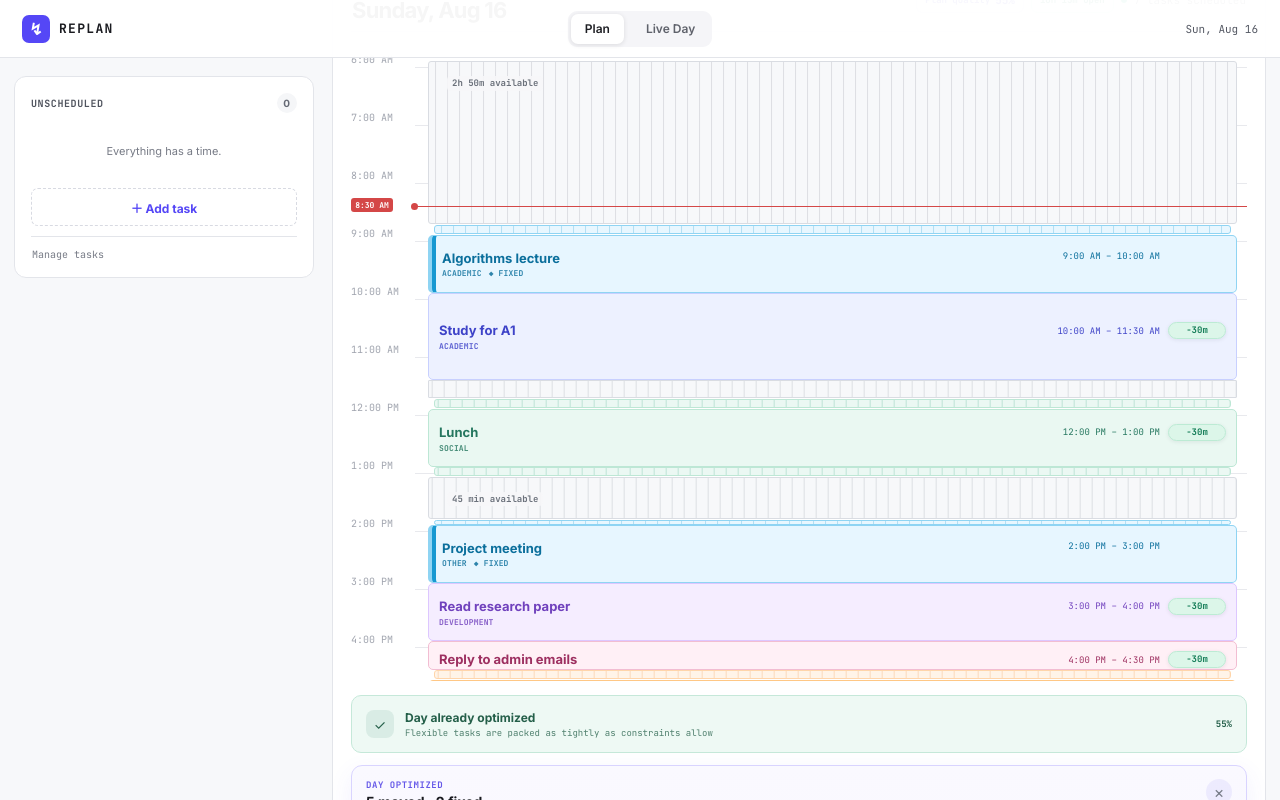
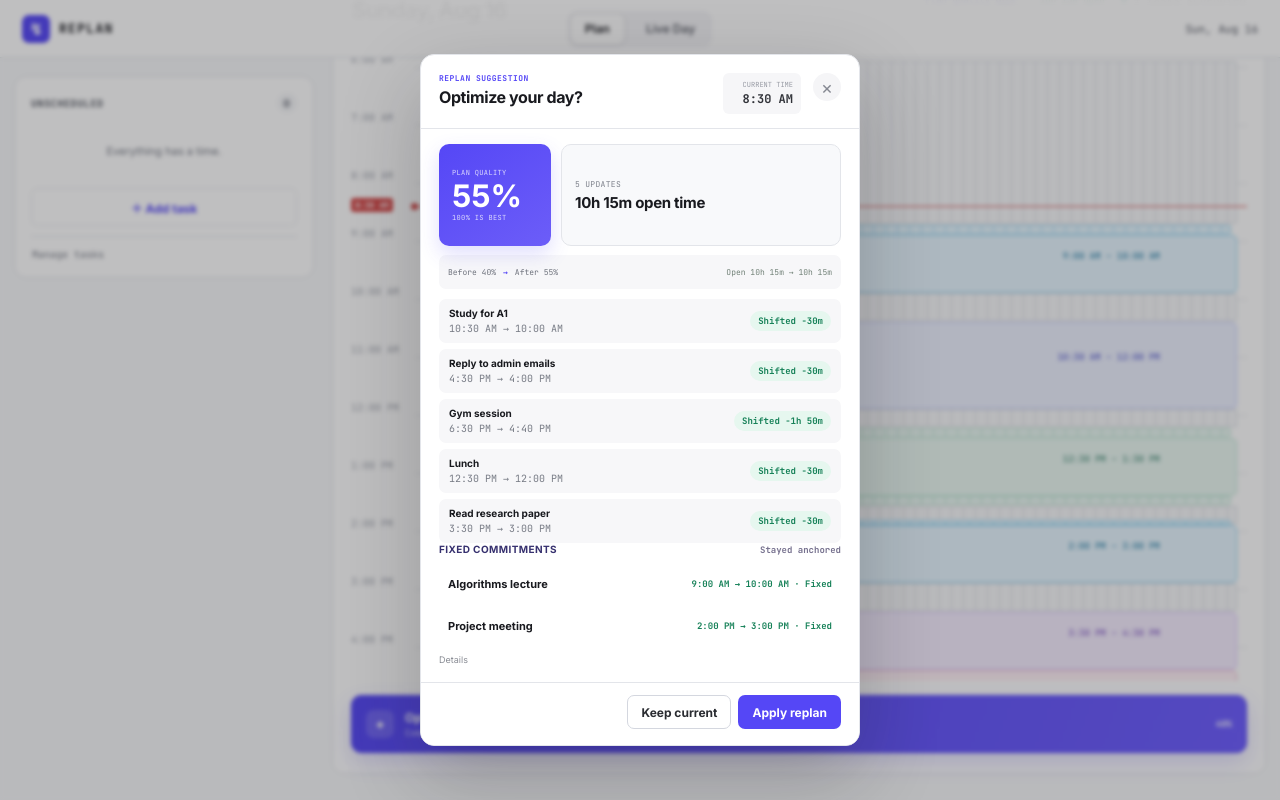
Before and after one commit to Shamle-T/Replan, a Next.js app: page / in a window 1280 px wide. Both pictures are taken after a click on the button 799 px from the left and 843 px from the top of the page. Shown: the part 119-919 px from the top of the page. Built offline with nearby package versions, Linux system fonts and the light colour scheme.

Commit message:
feat: require approval before applying day optimization

```diff
--- a/components/ReplanApp.tsx
+++ b/components/ReplanApp.tsx
@@ -380,10 +380,8 @@ export default function ReplanApp() {
     const preview = optimizationPreview;
     if (!preview) return;
 
-    // Demonstration flow: optimization is explicit and only happens when the
-    // user presses the button. A feasible improvement is applied immediately
-    // so the calendar visibly compacts in one interaction. Infeasibility still
-    // opens the proposal surface because it requires user attention.
+    // Optimization is previewed before it changes the calendar. The user can
+    // inspect the proposed movement and fixed commitments, then approve it.
     const scoreImproves =
       preview.result.status === "feasible" &&
       preview.proposedScore !== undefined &&
@@ -391,18 +389,16 @@ export default function ReplanApp() {
 
     if (preview.result.status === "feasible" && preview.diffCount > 0 && scoreImproves) {
       const changed = preview.result.diff?.filter((entry) => entry.type !== "unchanged") ?? [];
-      const explanations = explainOptimizationChanges(
-        tasks,
-        schedule,
-        preview.result.schedule,
-        planOptions,
-      );
-      setSchedule(preview.result.schedule);
-      setRecentAppliedDiff(changed);
-      setOptimizationNotice(changed);
-      setOptimizationExplanations(explanations);
-      setProposal(null);
-      setPlanSuggestion(null);
+      setProposal({
+        title: "Optimize your day?",
+        kind: "optimize",
+        previousScore: currentPlanScore,
+        proposedScore: preview.proposedScore,
+        previousOpenMinutes: currentOpenMinutes,
+        proposedOpenMinutes: preview.proposedOpenMinutes,
+        result: { ...preview.result, diff: diffSchedules(schedule, preview.result.schedule) },
+        createdAtMs: Date.now(),
+      });
       return;
     }
 
@@ -659,6 +655,14 @@ export default function ReplanApp() {
       }
       setRecentAppliedDiff(committedChangedEntries);
     }
+    if (proposal.kind === "optimize") {
+      setRecentAppliedDiff(committedChangedEntries);
+      setOptimizationNotice(committedChangedEntries);
+      setOptimizationExplanations(
+        explainOptimizationChanges(tasks, schedule, committedSchedule, planOptions),
+      );
+      setPlanSuggestion(null);
+    }
     setProposal(null);
   };
 
--- a/components/ReplanProposal.tsx
+++ b/components/ReplanProposal.tsx
@@ -50,6 +50,14 @@ export default function ReplanProposal({
     .filter((entry) => !(result.postTaskBreak && entry.type === "resized"))
     .filter((entry) => !taskMap.get(entry.taskId)?.fixedStart);
   const visibleChanges = relevantChanges.slice(0, 6);
+  const fixedCommitments = tasks
+    .filter((task) => task.fixedStart && task.fixedEnd)
+    .map((task) => ({
+      task,
+      placement: result.schedule.find((item) => item.taskId === task.id),
+    }))
+    .filter((item): item is { task: Task; placement: NonNullable<typeof item.placement> } => Boolean(item.placement))
+    .sort((a, b) => a.placement.start.getTime() - b.placement.start.getTime());
   const [customMinutes, setCustomMinutes] = useState(
     relaxMinutes && ![5, 10, 15].includes(relaxMinutes) ? String(relaxMinutes) : "",
   );
@@ -225,6 +233,23 @@ export default function ReplanProposal({
             </div>
           ) : null}
 
+          {optimizeProposal && fixedCommitments.length > 0 ? (
+            <section className="optimization-result-section optimization-fixed-section proposal-fixed-section">
+              <div className="optimization-result-section-head">
+                <strong>Fixed commitments</strong>
+                <span>Stayed anchored</span>
+              </div>
+              <div className="optimization-result-list">
+                {fixedCommitments.map(({ task, placement }) => (
+                  <div className="optimization-result-row optimization-fixed-row" key={task.id}>
+                    <strong>{task.title}</strong>
+                    <span>{formatTime(placement.start)} → {formatTime(placement.end)} · Fixed</span>
+                  </div>
+                ))}
+              </div>
+            </section>
+          ) : null}
+
           {result.reasons.length > 0 ? (
             <details className="proposal-details">
               <summary>Details</summary>
```
